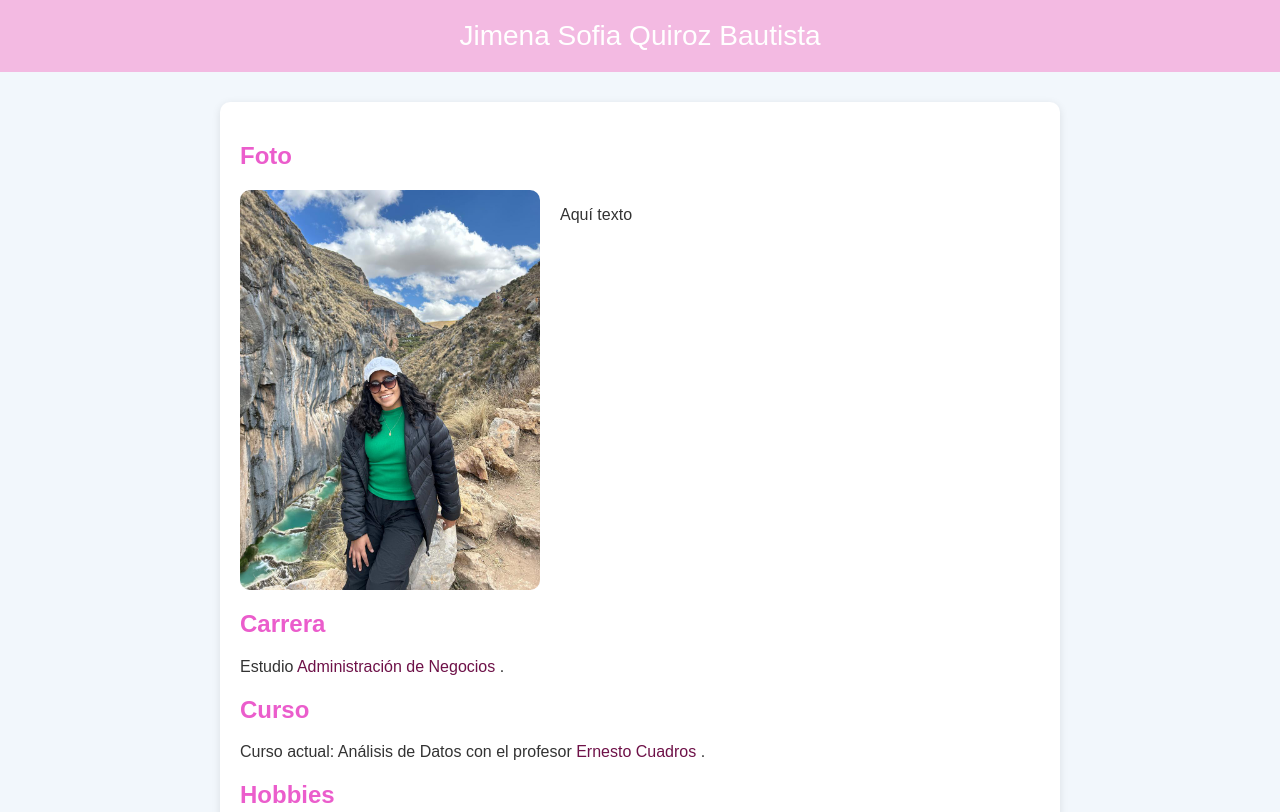
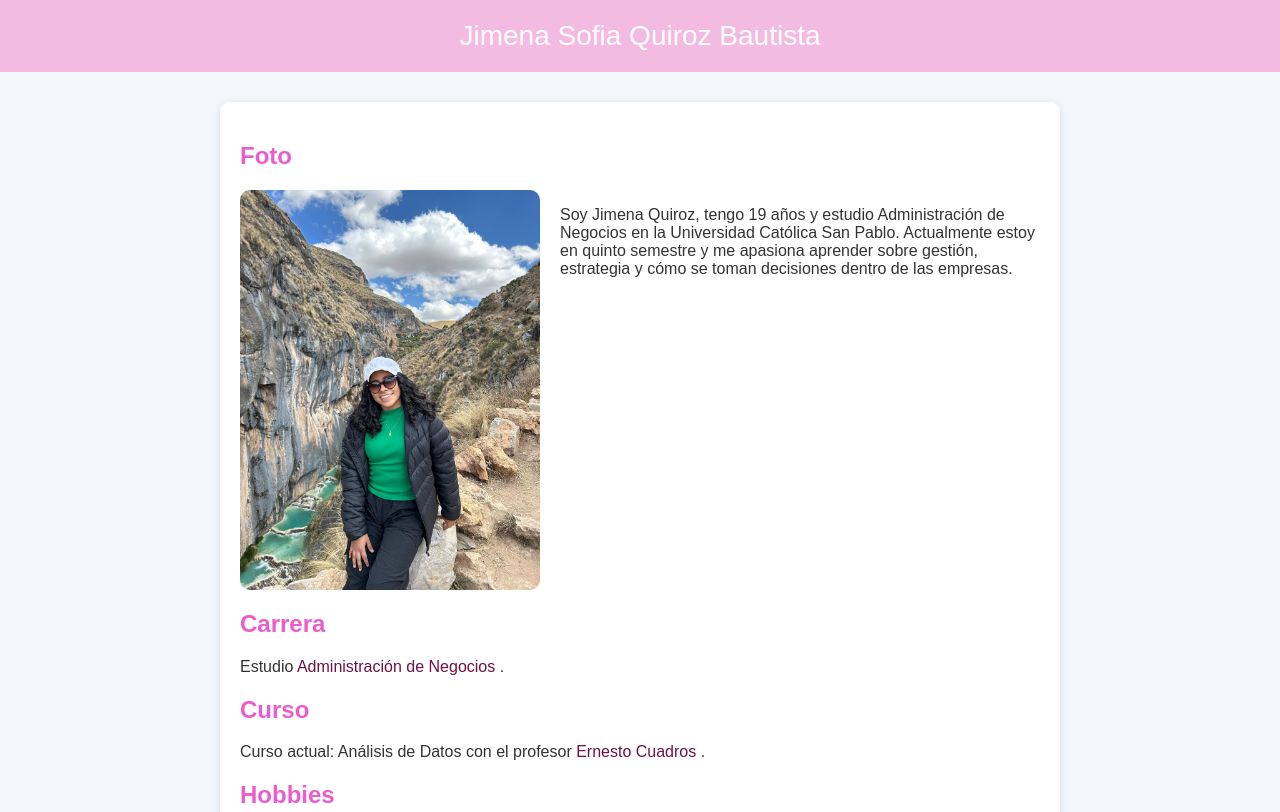
Before and after one commit to jimenaq25/Jimena-Sofia-Quiroz-Bautista, a plain HTML site: page index.html in a window 1280 px wide. Shown: the top 812 px of the page. Drawn offline with Linux system fonts and the light colour scheme.

Commit message:
Update index.html

```diff
--- a/index.html
+++ b/index.html
@@ -61,7 +61,7 @@
     <h2>Foto</h2>
     <div style="display: flex; align-items: flex-start; gap: 20px;">
       <img src="jimena.jpg copy.jpeg" alt="Foto de Jimena Sofia Quiroz Bautista" width="300">
-      <p>Aquí texto</p>
+      <p>Soy Jimena Quiroz, tengo 19 años y estudio Administración de Negocios en la Universidad Católica San Pablo. Actualmente estoy en quinto semestre y me apasiona aprender sobre gestión, estrategia y cómo se toman decisiones dentro de las empresas.</p>
     </div>
 
     <h2>Carrera</h2>
```
